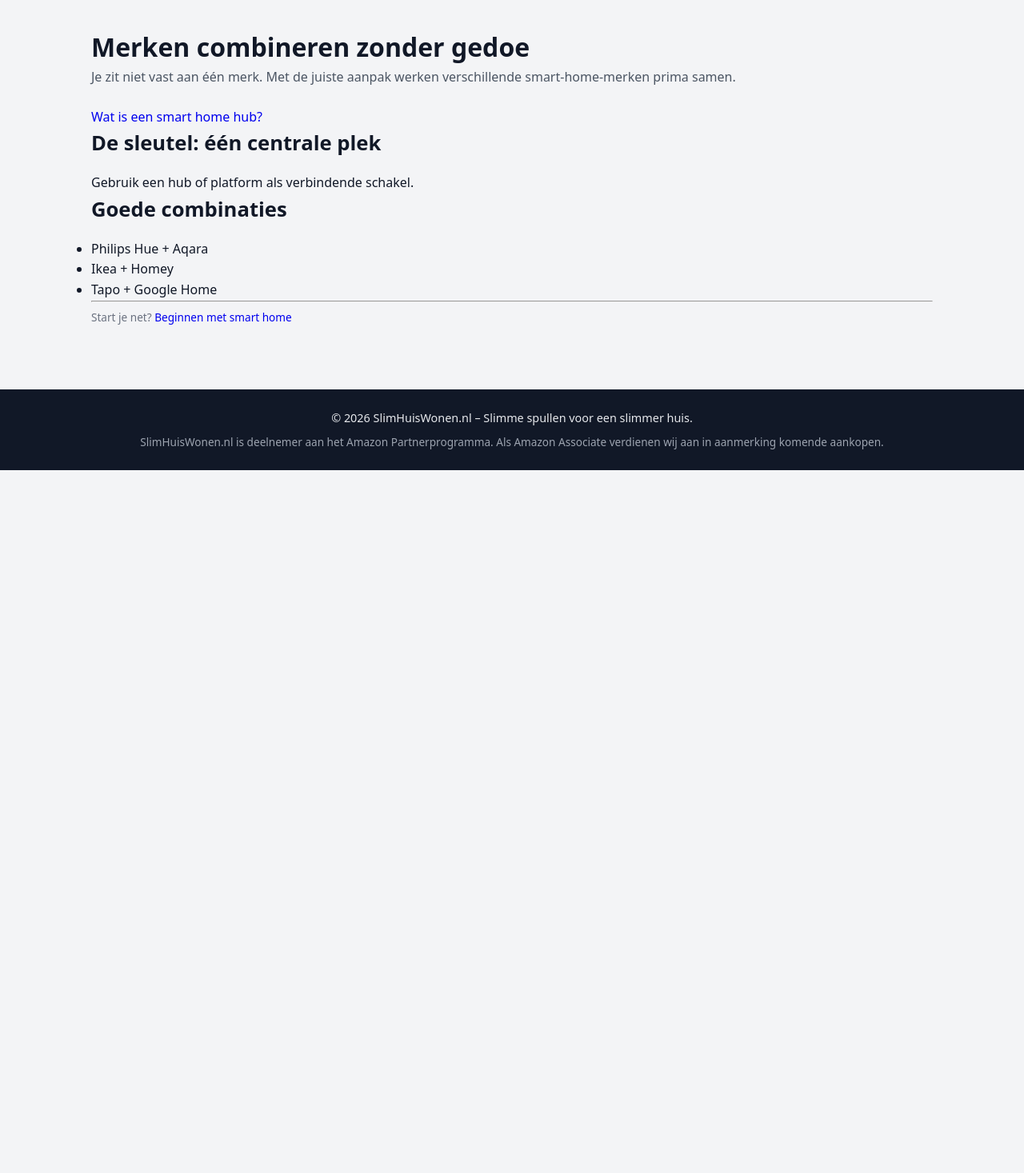
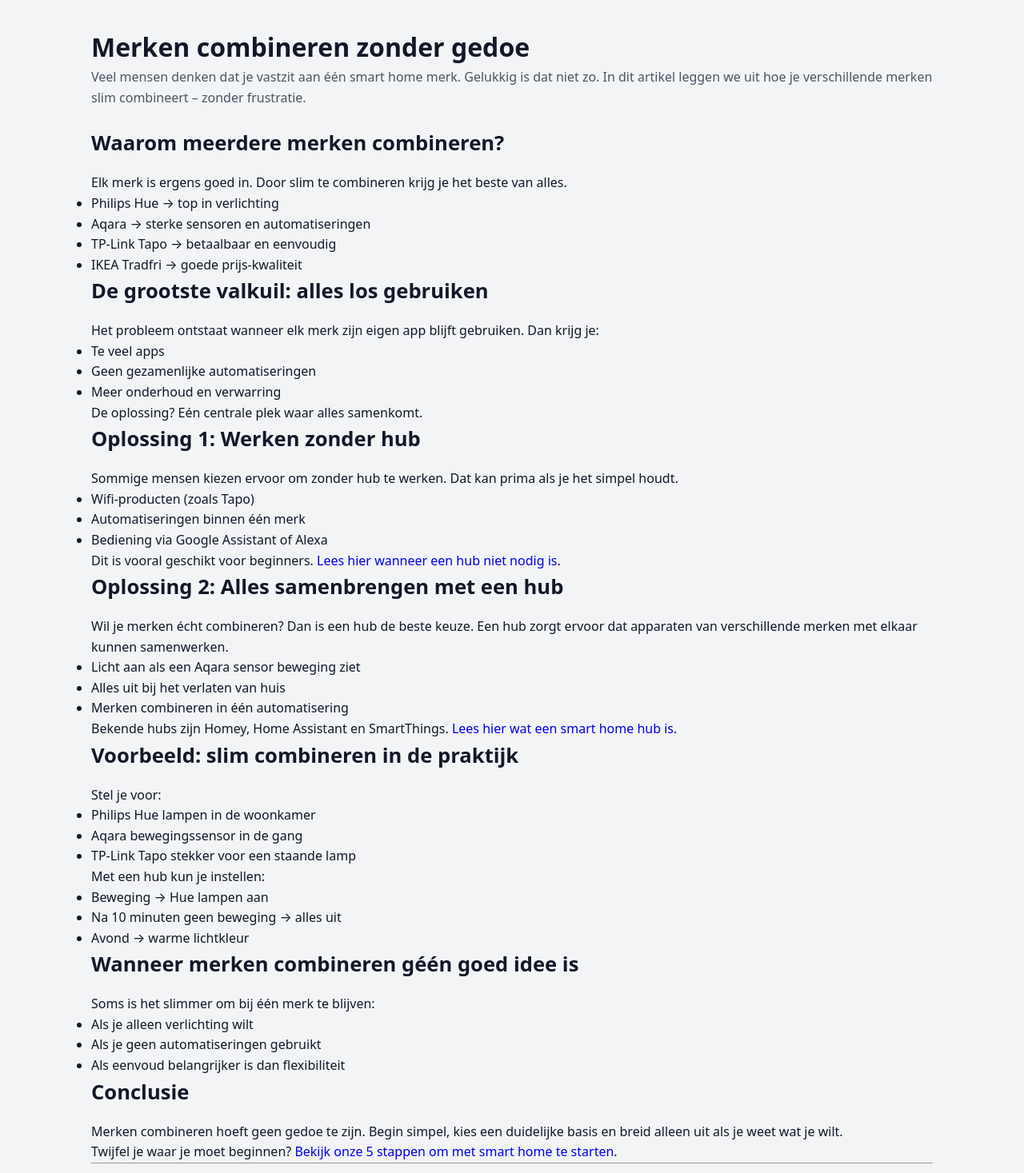
Before and after one commit to hafidgrad/SlimHuisWonen, a Next.js app: page /tips/merken-combineren-zonder-gedoe in a window 1280 px wide. Shown: the part 80-1547 px from the top of the page at 80% size. Before the commit the page ends 800 px from the top, so only its background shows below. Built offline with nearby package versions, Linux system fonts and the light colour scheme.

Commit message:
app/tips/merken-combineren-zonder-gedoe/page.jsx

```diff
--- a/app/tips/merken-combineren-zonder-gedoe/page.jsx
+++ b/app/tips/merken-combineren-zonder-gedoe/page.jsx
@@ -5,7 +5,10 @@ import Link from "next/link";
 export const metadata = {
   title: "Merken combineren zonder gedoe",
   description:
-    "Philips Hue, Ikea, Aqara en meer combineren? Zo laat je alles samenwerken zonder frustratie.",
+    "Philips Hue, Ikea, Aqara, Tapo en meer combineren? Zo laat je verschillende smart home merken probleemloos samenwerken.",
+  alternates: {
+    canonical: "https://slimhuiswonen.nl/tips/merken-combineren-zonder-gedoe",
+  },
 };
 
 export default function MerkenCombinerenZonderGedoe() {
@@ -18,33 +21,136 @@ export default function MerkenCombinerenZonderGedoe() {
           <h1>Merken combineren zonder gedoe</h1>
 
           <p className="section-intro">
-            Je zit niet vast aan één merk. Met de juiste aanpak werken
-            verschillende smart-home-merken prima samen.
+            Veel mensen denken dat je vastzit aan één smart home merk. Gelukkig
+            is dat niet zo. In dit artikel leggen we uit hoe je verschillende
+            merken slim combineert – zonder frustratie.
+          </p>
+
+          <h2>Waarom meerdere merken combineren?</h2>
+
+          <p>
+            Elk merk is ergens goed in. Door slim te combineren krijg je het
+            beste van alles.
+          </p>
+
+          <ul>
+            <li>Philips Hue → top in verlichting</li>
+            <li>Aqara → sterke sensoren en automatiseringen</li>
+            <li>TP-Link Tapo → betaalbaar en eenvoudig</li>
+            <li>IKEA Tradfri → goede prijs-kwaliteit</li>
+          </ul>
+
+          <h2>De grootste valkuil: alles los gebruiken</h2>
+
+          <p>
+            Het probleem ontstaat wanneer elk merk zijn eigen app blijft
+            gebruiken. Dan krijg je:
+          </p>
+
+          <ul>
+            <li>Te veel apps</li>
+            <li>Geen gezamenlijke automatiseringen</li>
+            <li>Meer onderhoud en verwarring</li>
+          </ul>
+
+          <p>
+            De oplossing? Eén centrale plek waar alles samenkomt.
+          </p>
+
+          <h2>Oplossing 1: Werken zonder hub</h2>
+
+          <p>
+            Sommige mensen kiezen ervoor om zonder hub te werken. Dat kan prima
+            als je het simpel houdt.
+          </p>
+
+          <ul>
+            <li>Wifi-producten (zoals Tapo)</li>
+            <li>Automatiseringen binnen één merk</li>
+            <li>Bediening via Google Assistant of Alexa</li>
+          </ul>
+
+          <p>
+            Dit is vooral geschikt voor beginners.{" "}
+            <Link href="/tips/slim-huis-zonder-hub">
+              Lees hier wanneer een hub niet nodig is
+            </Link>.
+          </p>
+
+          <h2>Oplossing 2: Alles samenbrengen met een hub</h2>
+
+          <p>
+            Wil je merken écht combineren? Dan is een hub de beste keuze. Een
+            hub zorgt ervoor dat apparaten van verschillende merken met elkaar
+            kunnen samenwerken.
+          </p>
+
+          <ul>
+            <li>Licht aan als een Aqara sensor beweging ziet</li>
+            <li>Alles uit bij het verlaten van huis</li>
+            <li>Merken combineren in één automatisering</li>
+          </ul>
+
+          <p>
+            Bekende hubs zijn Homey, Home Assistant en SmartThings.{" "}
+            <Link href="/tips/wat-is-een-smart-home-hub">
+              Lees hier wat een smart home hub is
+            </Link>.
+          </p>
+
+          <h2>Voorbeeld: slim combineren in de praktijk</h2>
+
+          <p>
+            Stel je voor:
+          </p>
+
+          <ul>
+            <li>Philips Hue lampen in de woonkamer</li>
+            <li>Aqara bewegingssensor in de gang</li>
+            <li>TP-Link Tapo stekker voor een staande lamp</li>
+          </ul>
+
+          <p>
+            Met een hub kun je instellen:
+          </p>
+
+          <ul>
+            <li>Beweging → Hue lampen aan</li>
+            <li>Na 10 minuten geen beweging → alles uit</li>
+            <li>Avond → warme lichtkleur</li>
+          </ul>
+
+          <h2>Wanneer merken combineren géén goed idee is</h2>
+
+          <p>
+            Soms is het slimmer om bij één merk te blijven:
+          </p>
+
+          <ul>
+            <li>Als je alleen verlichting wilt</li>
+            <li>Als je geen automatiseringen gebruikt</li>
+            <li>Als eenvoud belangrijker is dan flexibiliteit</li>
+          </ul>
+
+          <h2>Conclusie</h2>
+
+          <p>
+            Merken combineren hoeft geen gedoe te zijn. Begin simpel, kies een
+            duidelijke basis en breid alleen uit als je weet wat je wilt.
           </p>
 
           <p>
-            <Link href="/tips/wat-is-een-smart-home-hub">
-              Wat is een smart home hub?
-            </Link>
+            Twijfel je waar je moet beginnen?{" "}
+            <Link href="/tips/beginnen-met-smart-home">
+              Bekijk onze 5 stappen om met smart home te starten
+            </Link>.
           </p>
-
-          <h2>De sleutel: één centrale plek</h2>
-          <p>Gebruik een hub of platform als verbindende schakel.</p>
-
-          <h2>Goede combinaties</h2>
-          <ul>
-            <li>Philips Hue + Aqara</li>
-            <li>Ikea + Homey</li>
-            <li>Tapo + Google Home</li>
-          </ul>
 
           <hr />
 
           <p className="muted small">
-            Start je net?{" "}
-            <Link href="/tips/beginnen-met-smart-home">
-              Beginnen met smart home
-            </Link>
+            *Voorbeelden zijn gebaseerd op populaire merken en veelgebruikte
+            scenario’s.
           </p>
         </div>
       </main>
```
